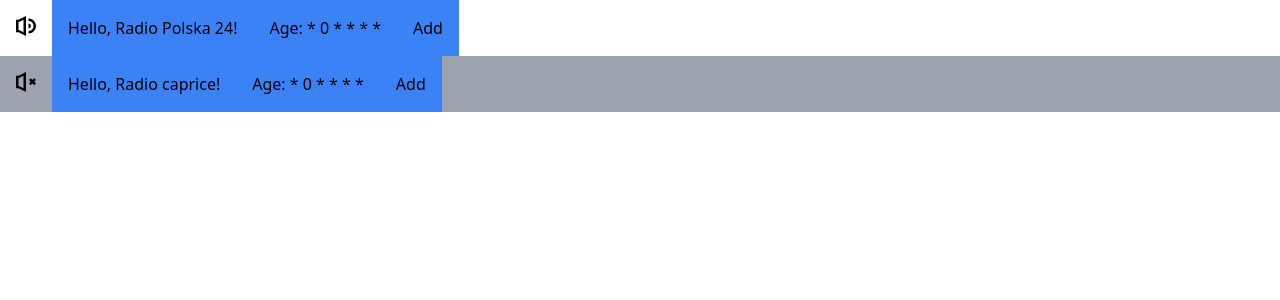
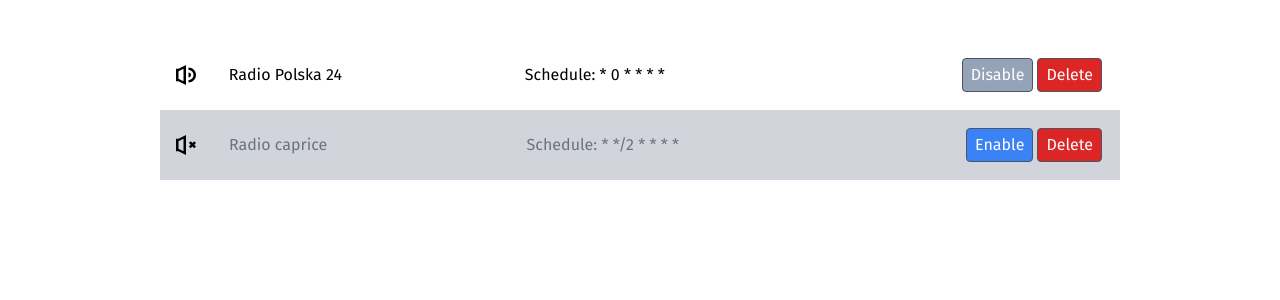
Before and after one commit to oiegor88/radioalarm, a React (Vite) app in the folder ui/: page / in a window 1280 px wide. Shown: the top 300 px of the page. Built offline with nearby package versions, Linux system fonts and the light colour scheme.

Commit message:
Some playing around with tailwind styles

```diff
--- a/ui/src/App.tsx
+++ b/ui/src/App.tsx
@@ -5,10 +5,12 @@
 function App() {
 
   return (
-    <>
-        <PlaybackRecord name={'Radio Polska 24'} cron={'* 0 * * * *'} status={PlaybackStatus.ACTIVE}/>
-        <PlaybackRecord name={'Radio caprice'} cron={'* 0 * * * *'} status={PlaybackStatus.INACTIVE}/>
-    </>
+      <>
+          <div className="py-10 px-40">
+              <PlaybackRecord name={'Radio Polska 24'} cron={'* 0 * * * *'} status={PlaybackStatus.ACTIVE}/>
+              <PlaybackRecord name={'Radio caprice'} cron={'* */2 * * * *'} status={PlaybackStatus.INACTIVE}/>
+          </div>
+      </>
   )
 }
 
--- /dev/null
+++ b/ui/src/components/Button.tsx
@@ -0,0 +1,14 @@
+import React from "react";
+
+interface ButtonProps {
+    label: string
+    color: string
+}
+
+const Button: React.FC<ButtonProps> = ({ label, color }) => (
+    <div role="button" className={color + " border border-gray-600 px-2 py-1 m-0.5 text-center text-white rounded"}>
+        { label }
+    </div>
+);
+
+export default Button
--- a/ui/src/components/PlaybackRecord.tsx
+++ b/ui/src/components/PlaybackRecord.tsx
@@ -4,6 +4,7 @@
 
 import PlaybackStatusIcon from "./PlaybackStatusIcon.tsx";
 import PlaybackStatus from "../utils/status.tsx";
+import Button from "./Button.tsx";
 
 
 interface PlaybackRecordProps {
@@ -13,21 +14,30 @@
 }
 
 const PlaybackRecord: React.FC<PlaybackRecordProps> = ({ name, cron, status }) => (
-    <div className={classNames("flex", {
-        'bg-gray-400': status === PlaybackStatus.INACTIVE,
+
+    <div className={classNames("flex items-center", {
+        'bg-gray-300 text-gray-500': status === PlaybackStatus.INACTIVE,
         'bg-white': status === PlaybackStatus.ACTIVE
     })}>
-        <div className="p-4">
+        <div className="p-4 w-1/12">
             <PlaybackStatusIcon status={status}/>
         </div>
-        <div className="p-4 bg-blue-500">
-            <h1>Hello, {name}!</h1>
+        <div className="p-4 w-2/3">
+            <h1>{name}</h1>
         </div>
-        <div className="p-4 bg-blue-500">
-            <p>Age: {cron}</p>
+        <div className="p-4 w-full">
+            <p>Schedule: {cron}</p>
         </div>
-        <div className="p-4 bg-blue-500">
-            <div role="button"> Add</div>
+        <div className="p-4 w-4/12 text-left">
+            <div className="flex items-center">
+                { status === PlaybackStatus.ACTIVE
+                    && <Button label="Disable" color="bg-grey"/>
+                }
+                { status === PlaybackStatus.INACTIVE
+                    && <Button label="Enable" color="bg-blue"/>
+                }
+                <Button label="Delete" color="bg-red"/>
+            </div>
         </div>
     </div>
 );
--- a/ui/src/index.css
+++ b/ui/src/index.css
@@ -1,4 +1,6 @@
-*, ::before, ::after {
+@import url('https://fonts.googleapis.com/css2?family=Fira+Sans:wght@400;500;700&display=swap');
+
+*, ::before, ::after{
   --tw-border-spacing-x: 0;
   --tw-border-spacing-y: 0;
   --tw-translate-x: 0;
@@ -52,7 +54,7 @@
   --tw-contain-style:  ;
 }
 
-::backdrop {
+::backdrop{
   --tw-border-spacing-x: 0;
   --tw-border-spacing-y: 0;
   --tw-translate-x: 0;
@@ -154,7 +156,7 @@
   -o-tab-size: 4;
      tab-size: 4;
   /* 3 */
-  font-family: ui-sans-serif, system-ui, sans-serif, "Apple Color Emoji", "Segoe UI Emoji", "Segoe UI Symbol", "Noto Color Emoji";
+  font-family: Fira Sans, sans-serif;
   /* 4 */
   font-feature-settings: normal;
   /* 5 */
@@ -554,53 +556,161 @@
   display: none;
 }
 
-.flex {
+.m-1{
+  margin: 0.25rem;
+}
+
+.m-0\.5{
+  margin: 0.125rem;
+}
+
+.flex{
   display: flex;
 }
 
-.h-1\/5 {
-  height: 20%;
-}
-
-.h-0 {
-  height: 0px;
-}
-
-.h-1 {
-  height: 0.25rem;
-}
-
-.h-10 {
-  height: 2.5rem;
-}
-
-.h-5 {
+.h-5{
   height: 1.25rem;
 }
 
-.place-content-center {
-  place-content: center;
+.w-1\/12{
+  width: 8.333333%;
 }
 
-.content-center {
-  align-content: center;
+.w-2\/12{
+  width: 16.666667%;
 }
 
-.bg-blue-500 {
+.w-2\/3{
+  width: 66.666667%;
+}
+
+.w-4\/12{
+  width: 33.333333%;
+}
+
+.w-1{
+  width: 0.25rem;
+}
+
+.w-full{
+  width: 100%;
+}
+
+.items-center{
+  align-items: center;
+}
+
+.rounded{
+  border-radius: 0.25rem;
+}
+
+.border{
+  border-width: 1px;
+}
+
+.border-black{
+  --tw-border-opacity: 1;
+  border-color: rgb(0 0 0 / var(--tw-border-opacity));
+}
+
+.border-gray-400{
+  --tw-border-opacity: 1;
+  border-color: rgb(156 163 175 / var(--tw-border-opacity));
+}
+
+.border-gray-700{
+  --tw-border-opacity: 1;
+  border-color: rgb(55 65 81 / var(--tw-border-opacity));
+}
+
+.border-gray-600{
+  --tw-border-opacity: 1;
+  border-color: rgb(75 85 99 / var(--tw-border-opacity));
+}
+
+.border-b-gray-600{
+  --tw-border-opacity: 1;
+  border-bottom-color: rgb(75 85 99 / var(--tw-border-opacity));
+}
+
+.border-b-gray-400{
+  --tw-border-opacity: 1;
+  border-bottom-color: rgb(156 163 175 / var(--tw-border-opacity));
+}
+
+.bg-gray-400{
+  --tw-bg-opacity: 1;
+  background-color: rgb(156 163 175 / var(--tw-bg-opacity));
+}
+
+.bg-grey{
+  --tw-bg-opacity: 1;
+  background-color: rgb(148 163 184 / var(--tw-bg-opacity));
+}
+
+.bg-red{
+  --tw-bg-opacity: 1;
+  background-color: rgb(220 38 38 / var(--tw-bg-opacity));
+}
+
+.bg-white{
+  --tw-bg-opacity: 1;
+  background-color: rgb(255 255 255 / var(--tw-bg-opacity));
+}
+
+.bg-blue{
   --tw-bg-opacity: 1;
   background-color: rgb(59 130 246 / var(--tw-bg-opacity));
 }
 
-.bg-gray-400 {
+.bg-gray-300{
   --tw-bg-opacity: 1;
-  background-color: rgb(156 163 175 / var(--tw-bg-opacity));
+  background-color: rgb(209 213 219 / var(--tw-bg-opacity));
 }
 
-.bg-white {
-  --tw-bg-opacity: 1;
-  background-color: rgb(255 255 255 / var(--tw-bg-opacity));
+.p-4{
+  padding: 1rem;
 }
 
-.p-4 {
-  padding: 1rem;
+.px-2{
+  padding-left: 0.5rem;
+  padding-right: 0.5rem;
 }
+
+.px-40{
+  padding-left: 10rem;
+  padding-right: 10rem;
+}
+
+.py-1{
+  padding-top: 0.25rem;
+  padding-bottom: 0.25rem;
+}
+
+.py-10{
+  padding-top: 2.5rem;
+  padding-bottom: 2.5rem;
+}
+
+.text-left{
+  text-align: left;
+}
+
+.text-center{
+  text-align: center;
+}
+
+.text-white{
+  --tw-text-opacity: 1;
+  color: rgb(255 255 255 / var(--tw-text-opacity));
+}
+
+.text-gray-400{
+  --tw-text-opacity: 1;
+  color: rgb(156 163 175 / var(--tw-text-opacity));
+}
+
+.text-gray-500{
+  --tw-text-opacity: 1;
+  color: rgb(107 114 128 / var(--tw-text-opacity));
+}
--- a/ui/src/tailwind.css
+++ b/ui/src/tailwind.css
@@ -1,3 +1,5 @@
+@import url('https://fonts.googleapis.com/css2?family=Fira+Sans:wght@400;500;700&display=swap');
+
 @tailwind base;
 @tailwind components;
 @tailwind utilities;
```
Also changed, not shown: ui/tailwind.config.js (+10 -1 lines).
